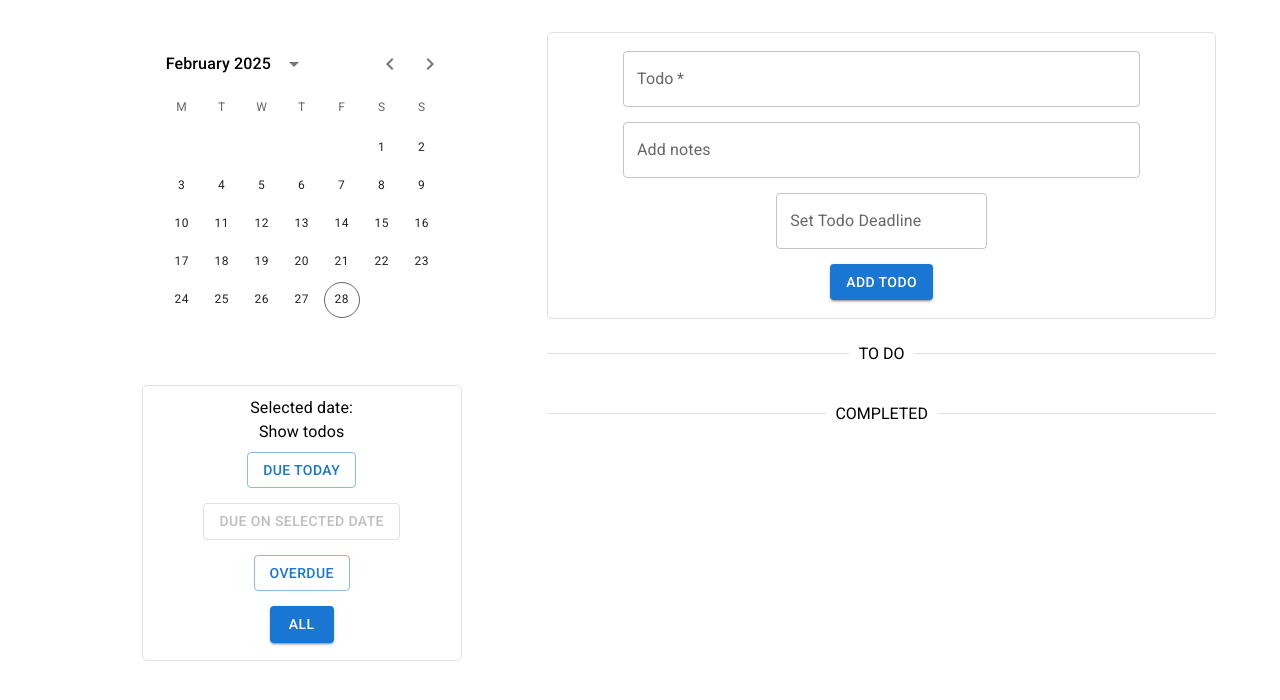
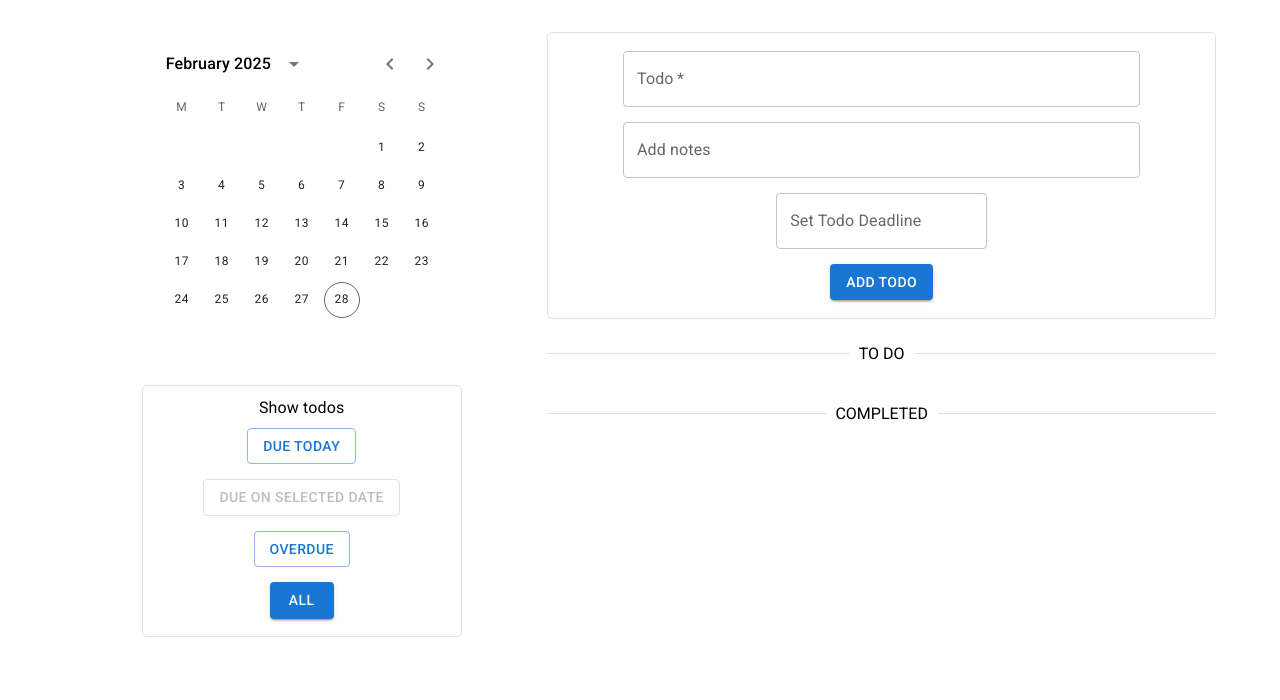
Before and after one commit to BUsuper/todo-project, a React (Vite) app: page / in a window 1280 px wide. Shown: the top 700 px of the page. Built offline with nearby package versions, Linux system fonts and the light colour scheme.

Commit message:
Adjust style formating and make "Selected date" display only when a date is selected

```diff
--- a/src/components/FiltersDetails/FiltersDetails.jsx
+++ b/src/components/FiltersDetails/FiltersDetails.jsx
@@ -14,11 +14,20 @@ export function FiltersDetails() {
     }
 
     return (
-        <Box id="filters" sx={{width: "320px", margin: "17px auto", border: "solid 1px", borderColor: "divider", borderRadius:"5px", padding:"10px"}}>
+        <Box
+            id="filters"
+            sx={{
+                width: "320px",
+                margin: "17px auto",
+                border: "solid 1px",
+                borderColor: "divider",
+                borderRadius:"5px",
+                padding:"10px"
+            }}>
             <Box>
-                <Typography>Selected date: {selectedDate}</Typography>
+                {selectedDate && <Typography>Selected date: {selectedDate}</Typography>}
             </Box>
-            <Typography>Show todos</Typography>
+            <Typography visibility={selectedDate === "" ? false : true}>Show todos</Typography>
             <Box sx={{display:"flex", flexDirection:"column"}}>
                 <Button
                     onClick={() => handleFilterSelection("today")}
```
